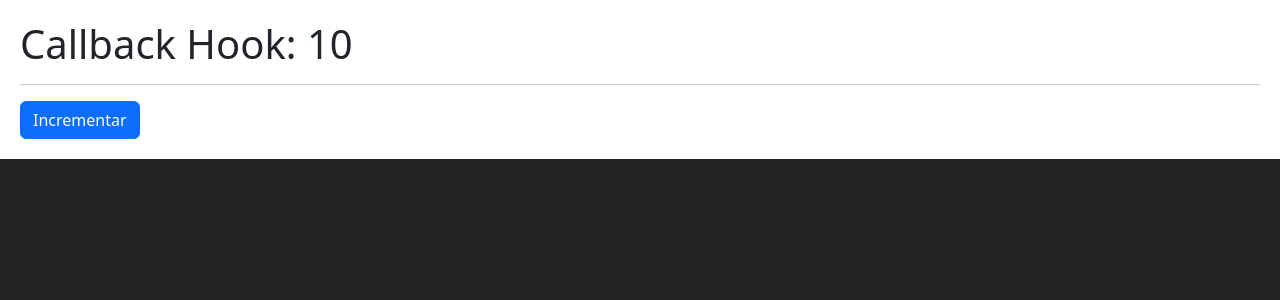
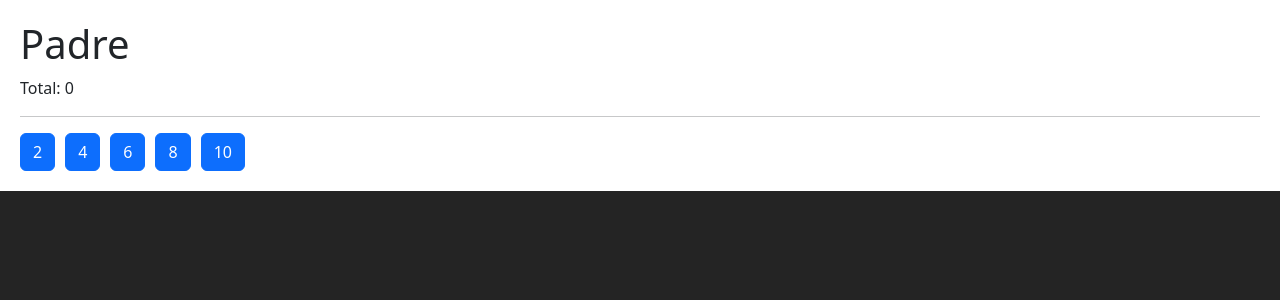
Before and after one commit to yosassenav/hooks-app, a React (Vite) app: page / in a window 1280 px wide. Shown: the top 300 px of the page. Built offline with nearby package versions, Linux system fonts and the light colour scheme.

Commit message:
using memo function and useCallback hook in example scenario

```diff
--- /dev/null
+++ b/src/07-tarea-memo/Hijo.jsx
@@ -0,0 +1,14 @@
+import React from "react";
+export const Hijo = React.memo(({ numero, incrementar }) => {
+
+    console.log('  Me volví a generar :(  ');
+
+    return (
+        <button
+            className="btn btn-primary mr-3"
+            onClick={ () => incrementar( numero ) }
+        >
+            { numero }
+        </button>
+    )
+})
--- /dev/null
+++ b/src/07-tarea-memo/Padre.jsx
@@ -0,0 +1,34 @@
+import { Hijo } from './Hijo'
+import { useCallback, useState } from 'react';
+
+export const Padre = () => {
+
+    const numeros = [2,4,6,8,10];
+    const [valor, setValor] = useState(0);
+
+
+    const incrementar = useCallback(
+        (num)=>{
+            setValor((value)=>value + num)
+        },[])
+
+
+    return (
+        <div>
+            <h1>Padre</h1>
+            <p> Total: { valor } </p>
+
+            <hr />
+
+            {
+                numeros.map( n => (
+                    <Hijo
+                        key={ n }
+                        numero={ n }
+                        incrementar={ incrementar }
+                    />
+                ))
+            }
+        </div>
+    )
+}
--- a/src/main.jsx
+++ b/src/main.jsx
@@ -1,7 +1,8 @@
 import React from 'react';
 import ReactDOM from 'react-dom/client';
 import './index.css';
-import { CallbackHook } from './06-memos/CallbackHook';
+import { Padre } from './07-tarea-memo/Padre';
+// import { CallbackHook } from './06-memos/CallbackHook';
 // import { MemoHook } from './06-memos/MemoHook';
 // import { Memorize } from './06-memos/Memorize';
 // import { Layout } from './05-useLayoutEffect/Layout';
@@ -15,6 +16,6 @@
 
 ReactDOM.createRoot(document.getElementById('root')).render(
   <React.StrictMode>
-    <CallbackHook/>
+    <Padre/>
   </React.StrictMode>,
 )
```
